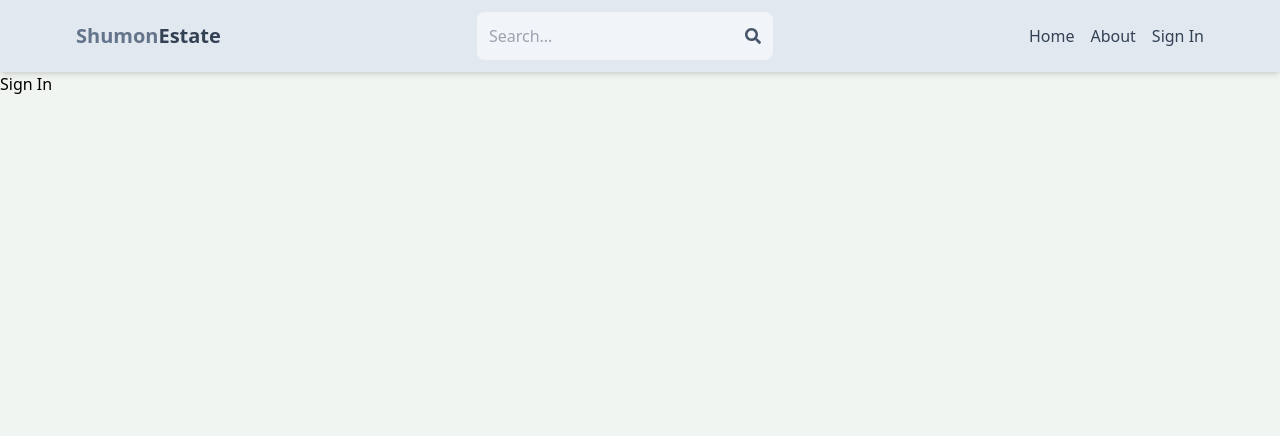
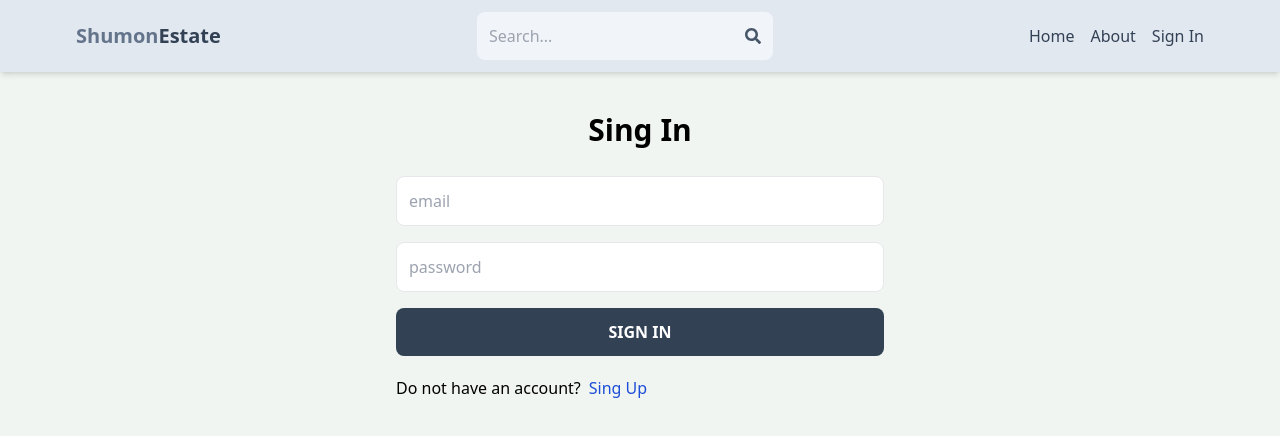
Before and after one commit to codewithshumon/mern-real-estate, a React (Vite) app in the folder client/: page /sign-in in a window 1280 px wide. Shown: the top 436 px of the page. Built offline with nearby package versions, Linux system fonts and the light colour scheme.

Commit message:
complete sing in page

```diff
--- a/client/src/pages/SignIn.jsx
+++ b/client/src/pages/SignIn.jsx
@@ -1,6 +1,83 @@
 /* eslint-disable no-unused-vars */
-import React from "react";
+import { useState } from "react";
+import { Link, useNavigate } from "react-router-dom";
 
 export default function SignIn() {
-  return <div>Sign In</div>;
+  const [formData, setFormData] = useState({});
+  const [error, setError] = useState(null);
+  const [loading, setLoading] = useState(false);
+  const navigate = useNavigate();
+
+  const handleChange = (e) => {
+    setFormData({
+      //first keeping formData that customer will weitten in imput filed
+      ...formData,
+      //then we are adding new changes whatever it is, by targeting by imput id
+      [e.target.id]: e.target.value,
+    });
+  };
+
+  const handleSubmit = async (e) => {
+    e.preventDefault();
+    try {
+      setLoading(true);
+      //in vite.config.js we've setup for fetching server config
+      const res = await fetch("/api/auth/signin", {
+        method: "POST",
+        headers: {
+          "Content-Type": "application/json",
+        },
+        body: JSON.stringify(formData),
+      });
+
+      const data = await res.json();
+      if (data.success === false) {
+        setError(data.message);
+        setLoading(false);
+        return;
+      }
+      setLoading(false);
+      setError(null);
+      navigate("/");
+    } catch (error) {
+      setLoading(false);
+      setError(error.message);
+    }
+  };
+  return (
+    <div className="p-3 max-w-lg mx-auto">
+      <h1 className="text-3xl text-center font-semibold my-7">Sing In</h1>
+      <form onSubmit={handleSubmit} className="flex flex-col gap-4">
+        <input
+          type="email"
+          placeholder="email"
+          className="border p-3 rounded-lg"
+          id="email"
+          onChange={handleChange}
+          required
+        />
+        <input
+          type="password"
+          placeholder="password"
+          className="border p-3 rounded-lg"
+          id="password"
+          onChange={handleChange}
+          required
+        />
+        <button
+          disabled={loading}
+          className="bg-slate-700 text-white uppercase font-semibold p-3 rounded-lg hover:opacity-80 disabled:opacity-70"
+        >
+          {loading ? "Loading..." : "Sign In"}
+        </button>
+      </form>
+      <div className="flex gap-2 mt-5">
+        <p>Do not have an account?</p>
+        <Link to={"/sing-in"}>
+          <span className="text-blue-700">Sing Up</span>
+        </Link>
+      </div>
+      {error && <p className="text-red-500 mt-5">{error}</p>}
+    </div>
+  );
 }
```
